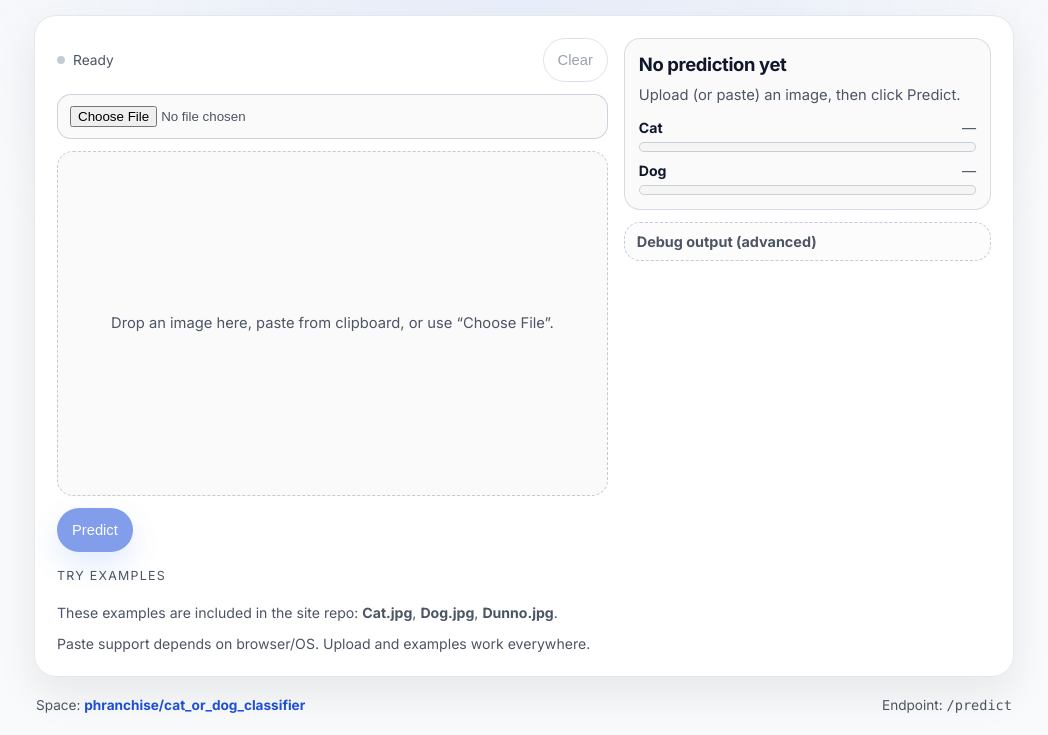
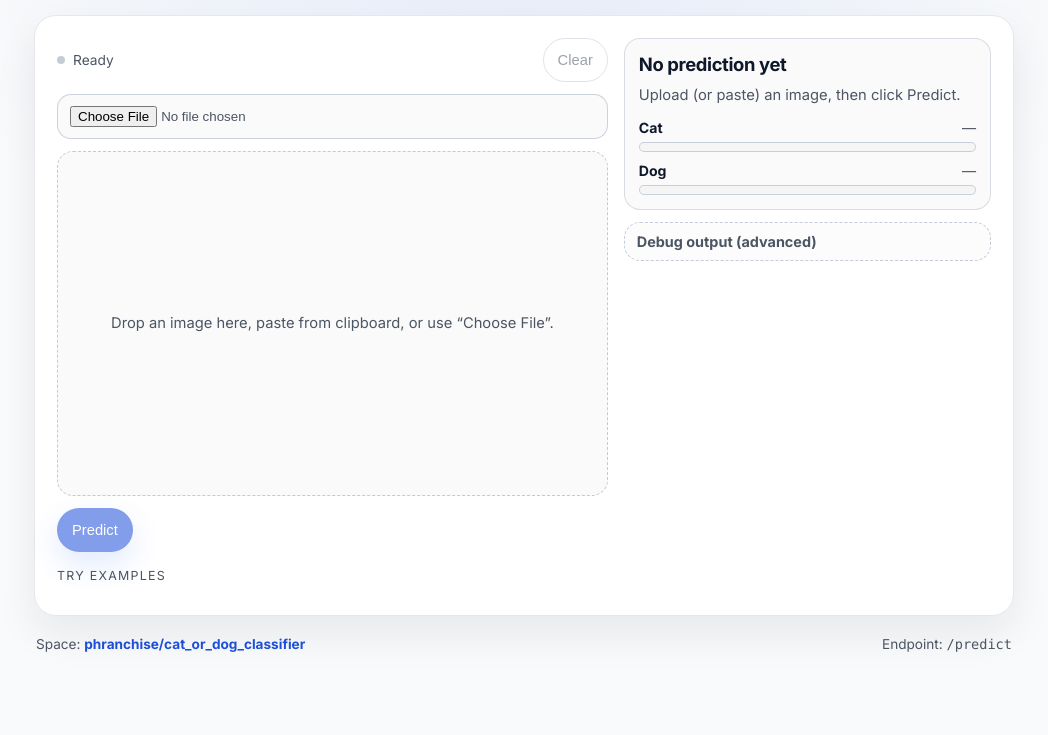
Before and after one commit to phranchise/cat_dog_classifier, a plain HTML site: page index.html in a window 1280 px wide. Shown: the part 166-901 px from the top of the page, without its empty margins (116-1164 px from the left). After the commit the page ends 840 px from the top, so only its background shows below. Drawn offline with Linux system fonts and the light colour scheme.

Commit message:
Updated display text

```diff
--- a/index.html
+++ b/index.html
@@ -420,13 +420,6 @@
           <div class="examples">
             <div class="examples-title">Try examples</div>
             <div class="example-row" id="exampleRow"></div>
-            <div class="meta">
-              These examples are included in the site repo: <b>Cat.jpg</b>, <b>Dog.jpg</b>, <b>Dunno.jpg</b>.
-            </div>
-          </div>
-
-          <div class="meta">
-            Paste support depends on browser/OS. Upload and examples work everywhere.
           </div>
         </div>
 
```
